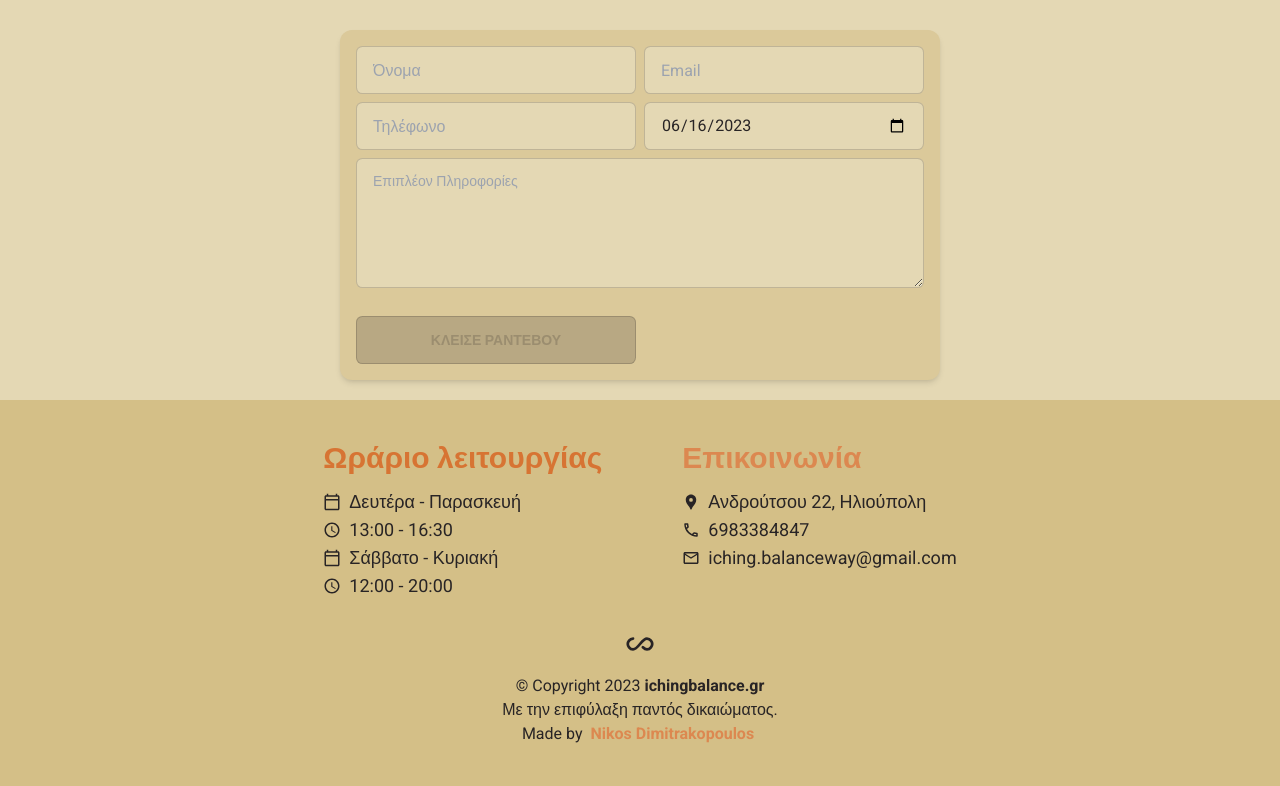
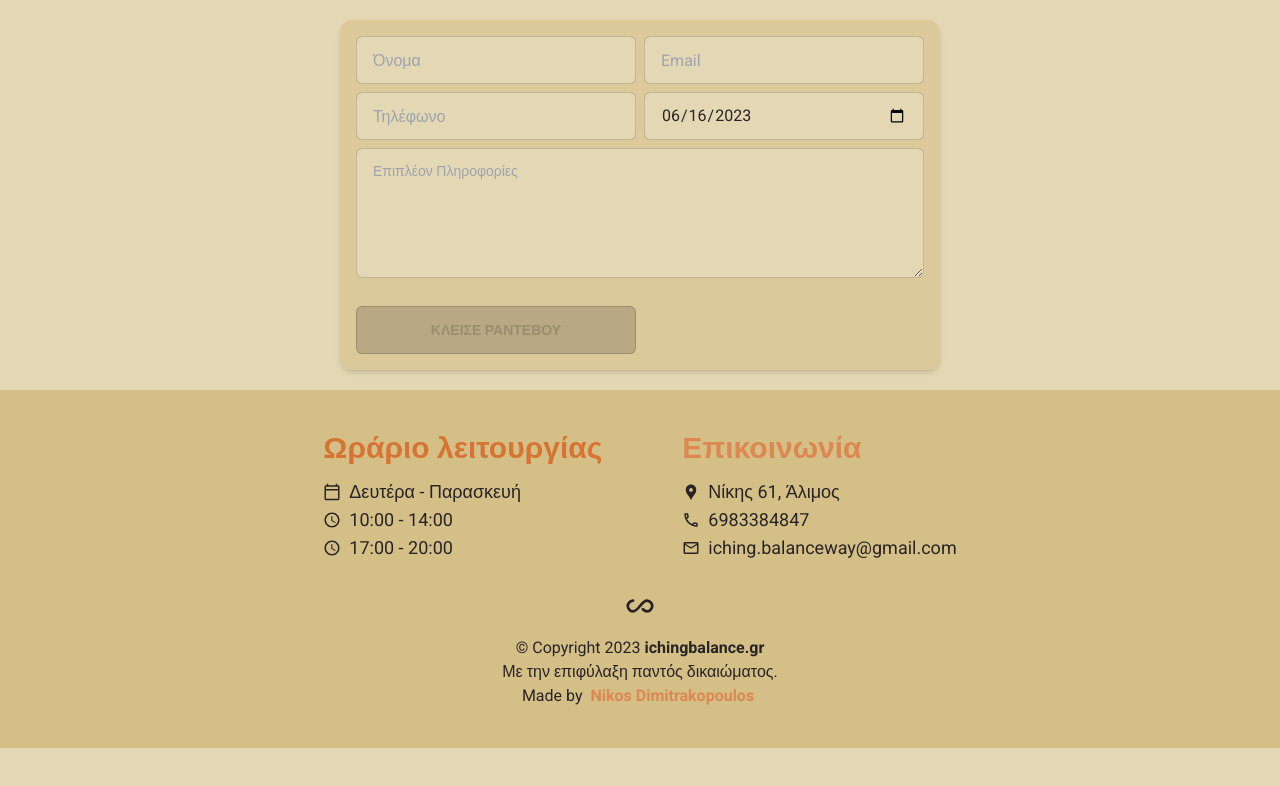
Before and after one commit to nikossoftwaredev/i-ching, a Next.js app: page /contact in a window 1280 px wide. Shown: the part 1080-1866 px from the top of the page. After the commit the page ends 1828 px from the top, so only its background shows below. Built offline with nearby package versions, Linux system fonts and the light colour scheme.

Commit message:
updated contact info

```diff
--- a/components/Footer.tsx
+++ b/components/Footer.tsx
@@ -14,9 +14,8 @@ const footerSections = [
     title: "Ωράριο λειτουργίας",
     subtitles: [
       { icon: <MdOutlineCalendarToday />, value: "Δευτέρα - Παρασκευή" },
-      { icon: <MdAccessTime />, value: "13:00 - 16:30" },
-      { icon: <MdOutlineCalendarToday />, value: "Σάββατο - Κυριακή" },
-      { icon: <MdAccessTime />, value: "12:00 - 20:00" },
+      { icon: <MdAccessTime />, value: "10:00 - 14:00" },
+      { icon: <MdAccessTime />, value: "17:00 - 20:00" },
     ],
   },
   {
--- a/data/general.ts
+++ b/data/general.ts
@@ -1,7 +1,7 @@
 export const PHONE = '6983384847';
 export const ΙΝSTAGRAM = 'i_ching_balance_way';
 export const INSTAGRAM_URL = 'https://www.instagram.com/i_ching_balance_way/';
-export const ADDRESS = 'Ανδρούτσου 22, Ηλιούπολη';
+export const ADDRESS = 'Νίκης 61, Άλιμος';
 export const MAIL = 'iching.balanceway@gmail.com';
 export const DOMAIN = 'ichingbalance.gr';
 export const START_YEAR = 2023;
```
